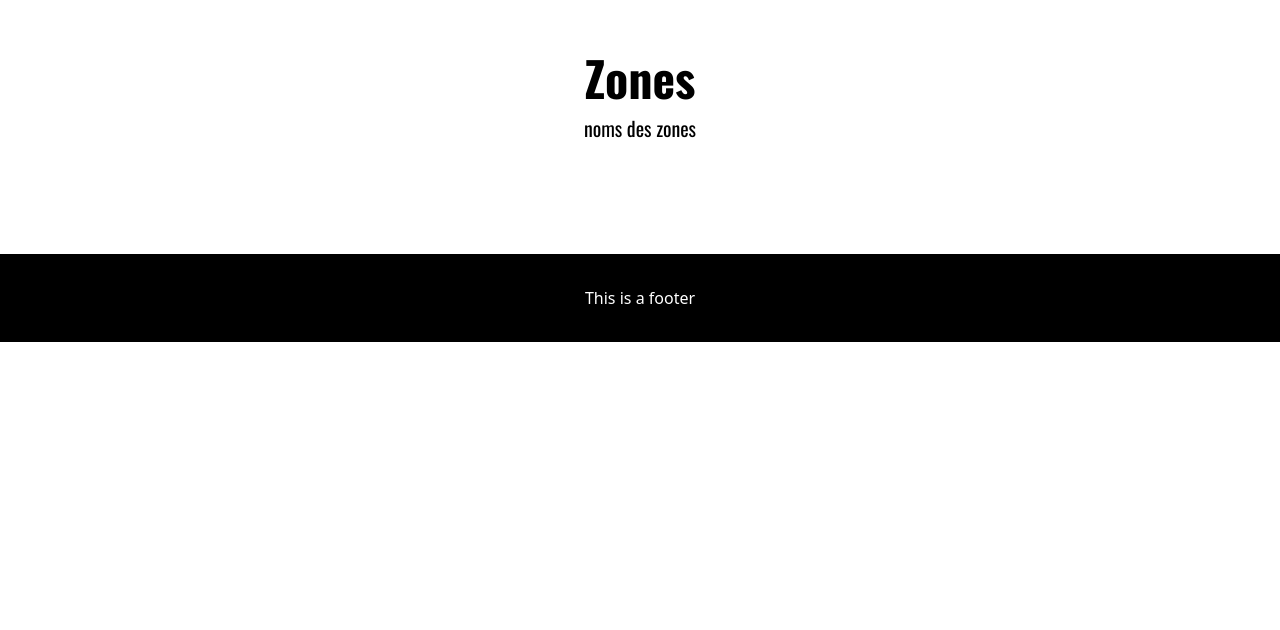
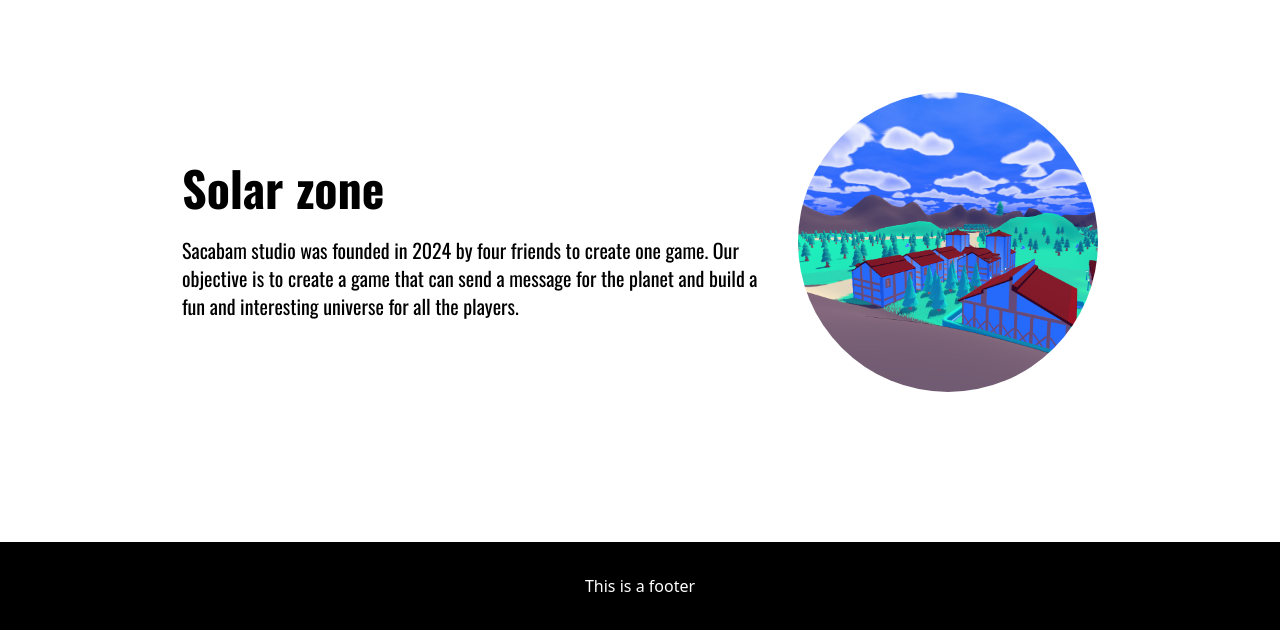
Before and after one commit to EIP-SunChaser/SunChaser-Website, a React (Vite) app: page / in a window 1280 px wide. Shown: the part 810-1440 px from the top of the page. Before the commit the page ends 1152 px from the top, so only its background shows below. Built offline with nearby package versions, Linux system fonts and the light colour scheme.

Commit message:
[ADD] zone section is cool

```diff
--- a/src/pages/home/index.tsx
+++ b/src/pages/home/index.tsx
@@ -8,20 +8,24 @@ function Home() {
         <video className="absolute top-0 left-0 w-full h-full object-cover" src="/campVideo.mp4" autoPlay loop muted playsInline></video>
         <div className="absolute top-0 left-0 w-full h-full"></div>
         <div className="relative text-center space-y-3 px-4">
-          <p className="font-oswald-bold text-4xl sm:text-5xl md:text-6xl">SunChaser</p>
+          <p className="font-oswald-bold text-4xl sm:text-5xl md:text-6xl transition-transform duration-300 hover:scale-110">SunChaser</p>
           <p className="font-oswald text-base sm:text-lg md:text-xl max-w-3xl mx-auto">
             SunChaser, a game where you can save the world in a solarpunk universe !
           </p>
         </div>
       </section>
 
-      <section className="py-16 sm:py-20 lg:py-28 grid place-items-center bg-white text-black">
-        <div className="text-center space-y-3 px-4">
-          <p className="font-oswald-bold text-3xl sm:text-4xl md:text-5xl font-bold">Zones</p>
-          <p className="font-oswald text-base sm:text-lg md:text-xl">noms des zones</p>
+      <section className="h-150 flex items-center justify-center bg-white text-black gap-10 px-10">
+        <div className="space-y-6 max-w-xl">
+          <p className="font-oswald-bold text-5xl">Solar zone</p>
+          <p className="font-oswald text-xl">
+            Sacabam studio was founded in 2024 by four friends to create one game.
+            Our objective is to create a game that can send a message for the planet
+            and build a fun and interesting universe for all the players.
+          </p>
         </div>
+        <img src="/solarZone.png" alt="Logo" className="w-75 h-auto object-contain rounded-full" />
       </section>
-
     </div>
   )
 }
```
Also changed, not shown: solarZone.png (added).
